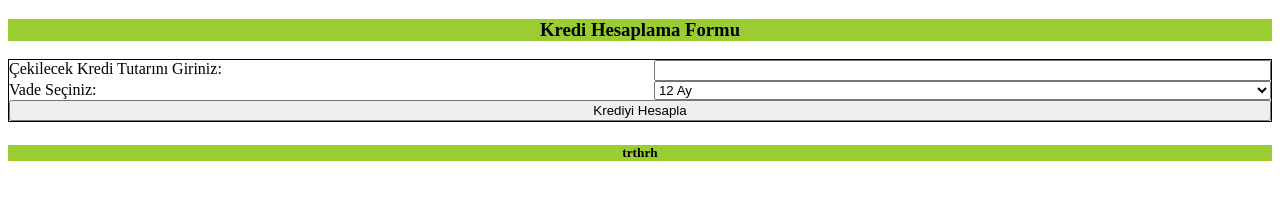
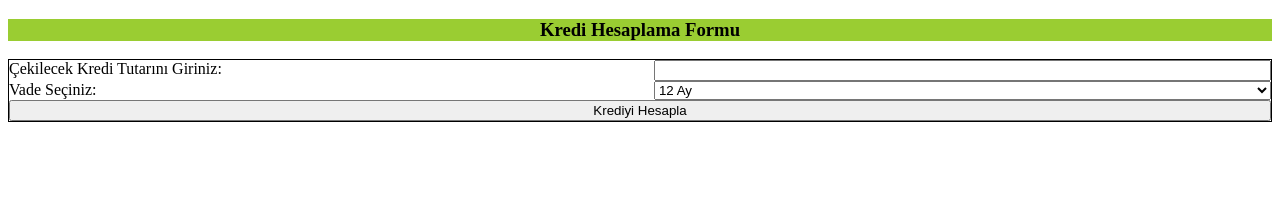
Before and after one commit to Cansyy/Ta-Ka-tMakasOyunu, a plain HTML site: page javascript/KrediHesaplamaFormu/index.html in a window 1280 px wide. Drawn offline with Linux system fonts and the light colour scheme.

Commit message:
Yapılan Değişiklikler

```diff
--- a/javascript/KrediHesaplamaFormu/index.html
+++ b/javascript/KrediHesaplamaFormu/index.html
@@ -21,7 +21,7 @@
     </select>
 <input type="button" value="Krediyi Hesapla" onclick="krediHesapla()">
 </form>
-<h5 id="sonuc">trthrh</h5>
+<h5 id="sonuc"></h5>
     <script src="script.js"></script>
 </body>
 </html>
```
